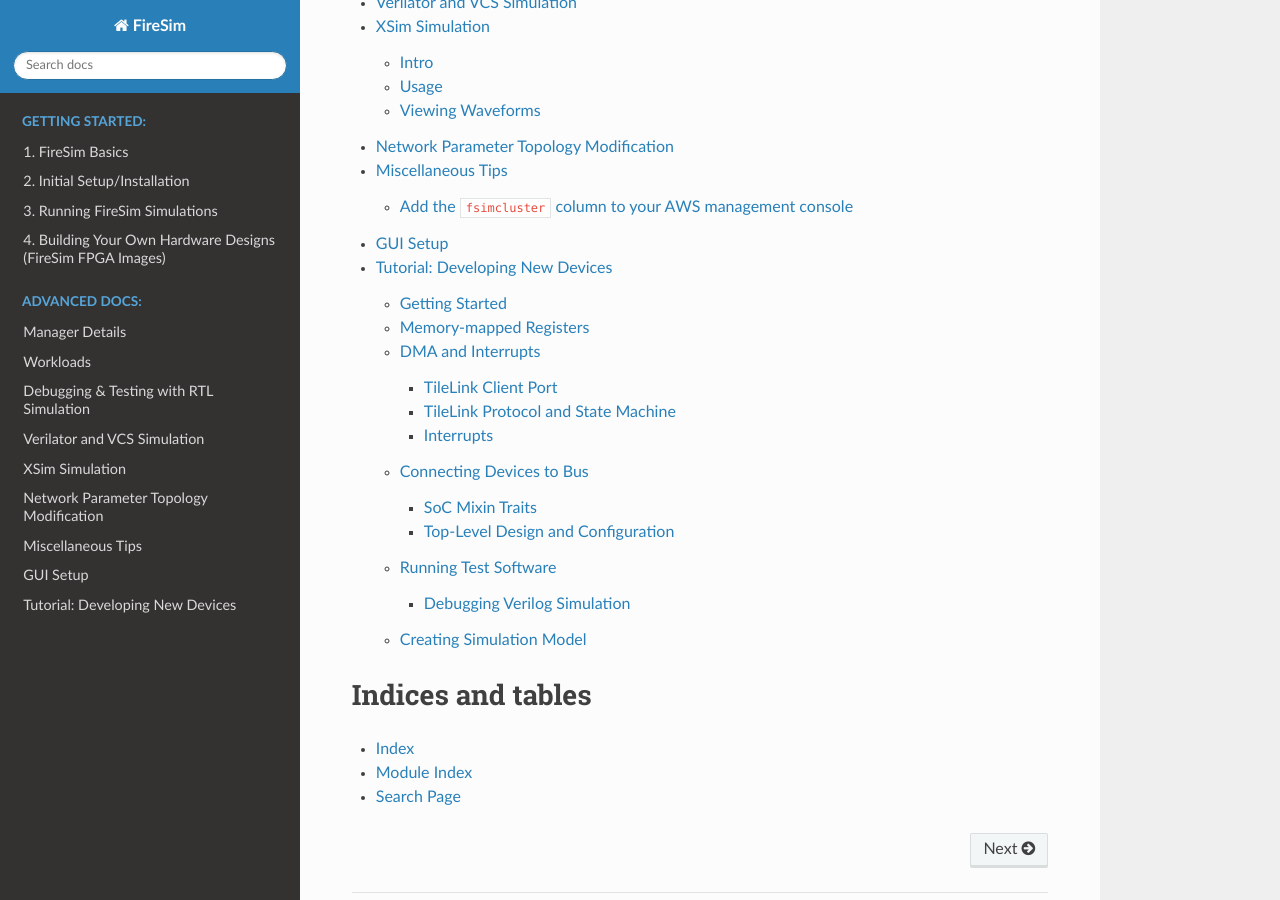
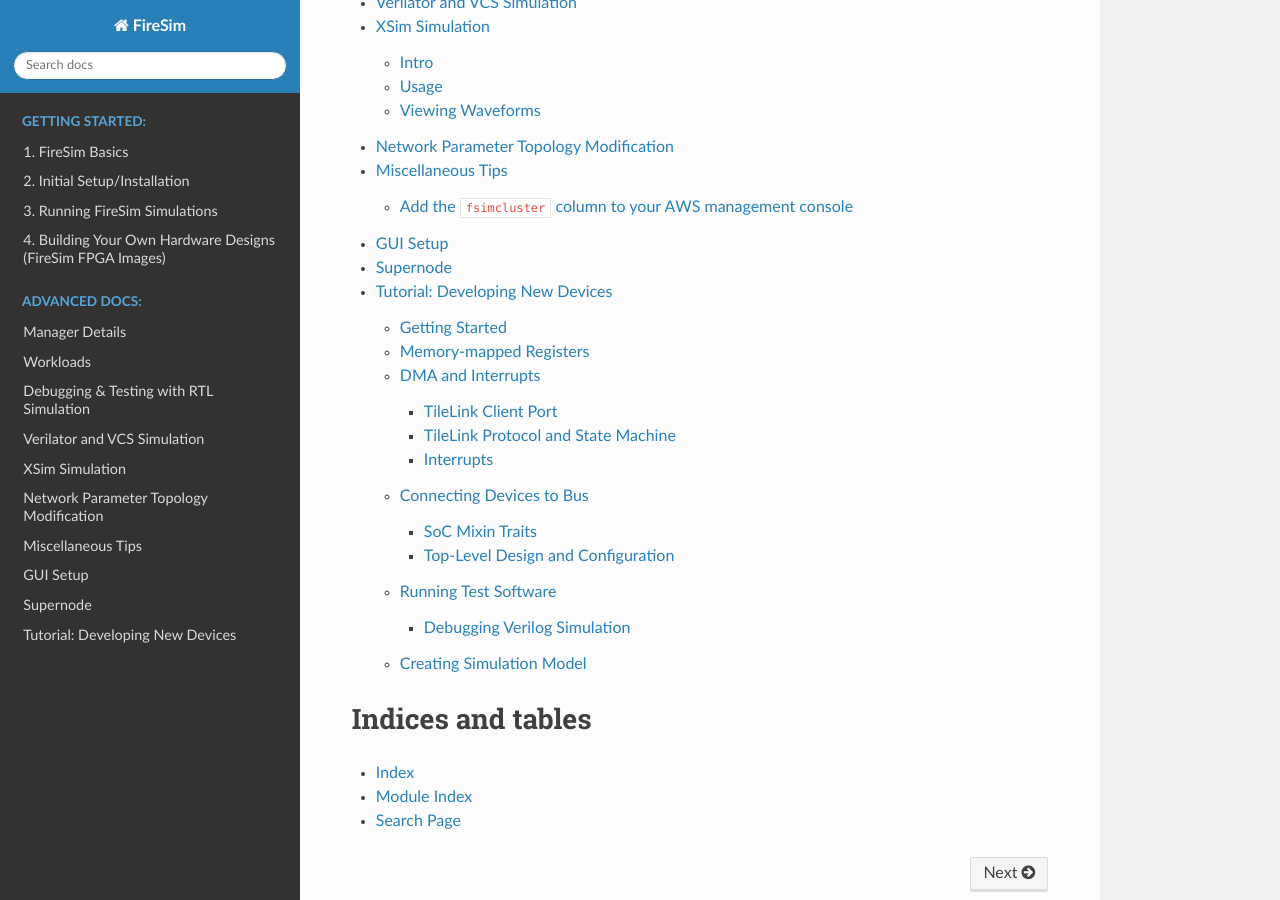
Before and after one commit to firesim/firesim, a Sphinx documentation site: the page built from docs/index.rst, in a window 1280 px wide and 900 px high, scrolled down 2045 px. Built offline with Sphinx 7.4.7 and the Read the Docs theme 2.0.0, drawn with Linux system fonts in a browser that asks for light colours.

Commit message:
supernode placeholder

```diff
--- /dev/null
+++ b/docs/Advanced-Usage/Supernode.rst
@@ -0,0 +1,4 @@
+Supernode
+===========================
+
+TODO
--- a/docs/index.rst
+++ b/docs/index.rst
@@ -30,8 +30,7 @@
    Advanced-Usage/Network-Parameter-Topology-Modification
    Advanced-Usage/Miscellaneous-Tips.rst
    Advanced-Usage/GUI-Setup.rst
-
-
+   Advanced-Usage/Supernode.rst
    Developing-New-Devices/index
 
 Indices and tables
```
